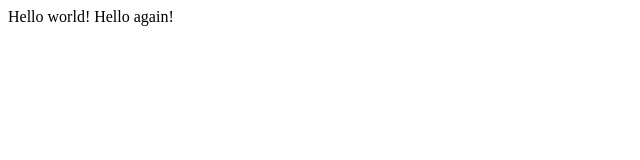
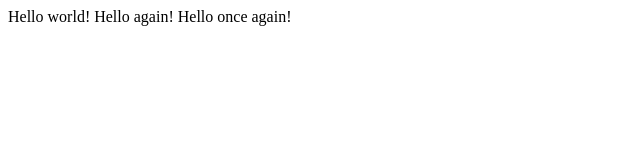
Before and after one commit to vineet-chelsea/lec1, a plain HTML site: page index.html in a window 1280 px wide. Shown: the whole page, without its empty margins (0-640 px from the left). Drawn offline with Linux system fonts and the light colour scheme.

Commit message:
hello once again!

```diff
--- a/index.html
+++ b/index.html
@@ -7,5 +7,6 @@
   <body>
     Hello world!
     Hello again!
+    Hello once again!
   </body>
 </html>
```
